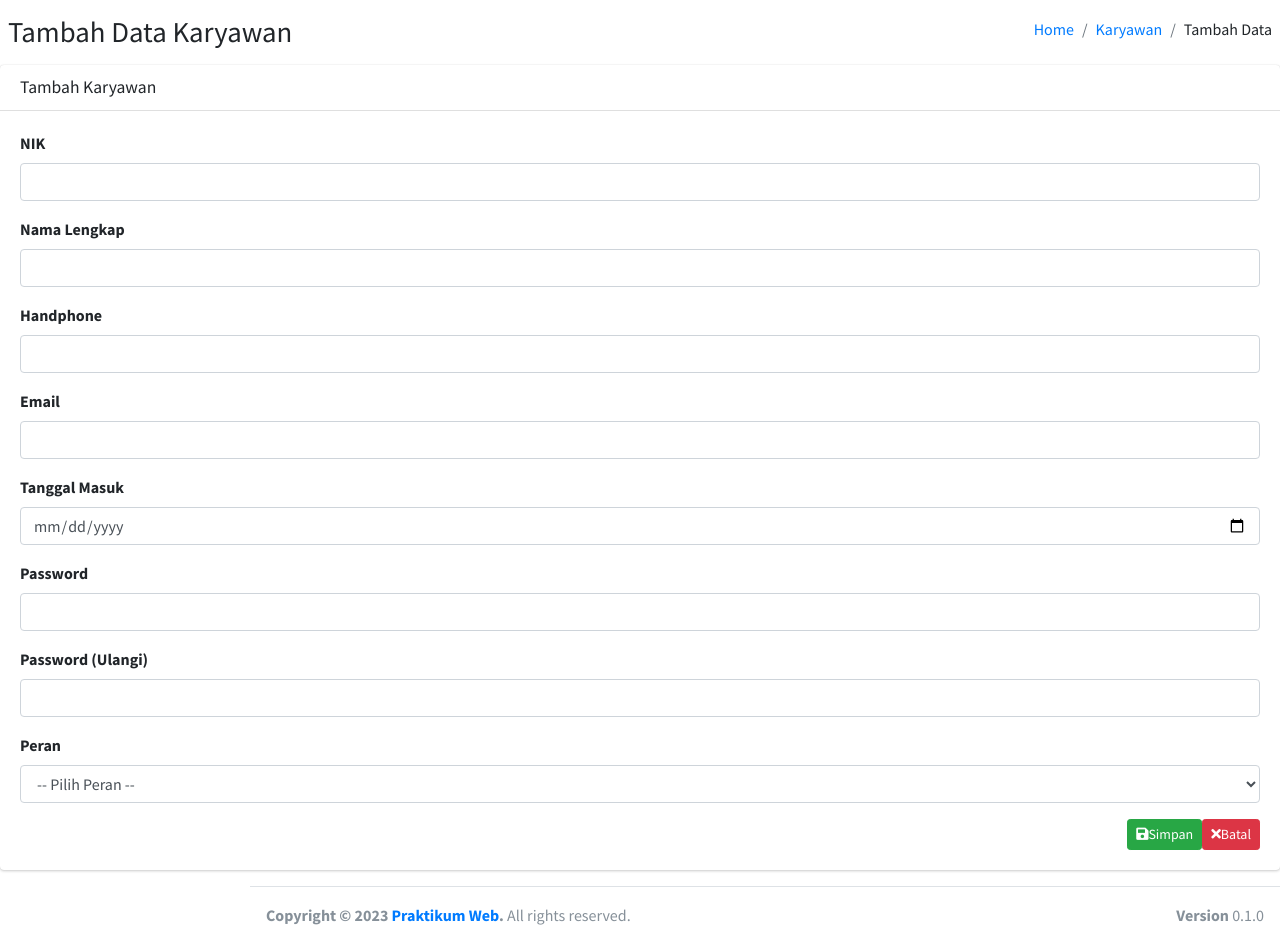
After one commit to rinaapriani/Praktikum-WEB-Sigasing-app, a PHP site: template pages/admin/karyawancreate.php in a window 1280 px wide. The commit adds this page. Run offline with PHP 8.4, Linux system fonts and the light colour scheme; the template is opened without the code that fills it, so the values that code supplies are empty; some libraries are stand-ins or nearby versions.

Commit message:
Membuat halaman tambah data karyawan dan pengguna

```diff
--- /dev/null
+++ b/pages/admin/karyawancreate.php
@@ -0,0 +1,153 @@
+<?php
+if (isset($_POST['button_create'])) {
+
+    $database = new Database();
+    $db = $database->getConnection();
+
+    $validasiSql = "SELECT * FROM karyawan WHERE nik = ?";
+    $stmt = $db->prepare($validasiSql);
+    $stmt->bindParam(1, $_POST['nik']);
+    $stmt->execute();
+    if($stmt->rowCount() > 0) {
+    ?>
+        <div class="alert alert-danger alert-dismissible">
+            <button type="button" class="close" data-dismiss="alert" aria-hidden="true"></button>
+            <h5><i class="icon fas fa-ban"></i>Gagal</h5>
+            NIK sama sudah ada
+        </div>
+    <?php
+    } else {
+        $validateSql = "SELECT * FROM pengguna WHERE username = ?";
+        $stmt = $db->prepare($validateSql);
+        $stmt->bindParam(1, $_POST['username']);
+        $stmt->execute();
+        if ($stmt->rowCount() > 0) {
+            ?>
+            <div class="alert alert-danger alert dismissible">
+                <button type="button" class="close" data-dismiss="alert" aria-hidden="true">x</button>
+                <h5><i class="icon fas fa-ban"></i>Gagal</h5>
+                Username sama sudah ada
+            </div>
+    <?php
+        } else {
+           if ($_POST['password'] != $_POST['password_ulangi']) {
+            ?>
+            <div class="alert alert-danger alert-dismissible">
+                <button type="button" class="close" data-dismiss="alert" aria-hidden="true">x</button>
+                <h5><i class="icon fas fa-ban"></i> Gagal</h5>
+                Password tidak sama
+            </div>
+    <?php
+           } else {
+            $md5Password = md5($_POST['password']);
+
+            $insertSQL = "INSERT INTO pengguna VALUES (NULL, ?, ?, ?, NULL)";
+            $stmt = $db->prepare($insertSQL);
+            $stmt->bindParam(1, $_POST['username']);
+            $stmt->bindParam(2, $md5Password);
+            $stmt->bindParam(3, $_POST['peran']);
+
+            if ($stmt->execute()) {
+
+                $pengguna_id = $db->lastInsertId();
+
+                $insertKaryawanSql = "INSERT INTO karyawan VALUES (NULL, ?, ?, ?, ?, ?, ?)";
+                $stmtKaryawan = $db->prepare($insertKaryawanSql);
+                $stmtKaryawan->bindParam(1, $_POST['nik']);
+                $stmtKaryawan->bindParam(2, $_POST['nama_lengkap']);
+                $stmtKaryawan->bindParam(3, $_POST['handphone']);
+                $stmtKaryawan->bindParam(4, $_POST['email']);
+                $stmtKaryawan->bindParam(5, $_POST['tanggal_masuk']);
+                $stmtKaryawan->bindParam(6, $pengguna_id);
+
+                if($stmtKaryawan->execute()) {
+                    $_SESSION['hasil'] = true;
+                    $_SESSION['pesan'] = "Berhasil simpan data";
+                } else {
+                    $_SESSION['hasil'] = false;
+                    $_SESSION['pesan'] = "Gagal simpan data";
+                }
+            } else {
+                $_SESSION['hasil'] = false;
+                $_SESSION['pesan'] = "Gagal simpan data";
+            }
+            echo "<meta http-equiv='refresh' content='0;url=?page=karyawanread'>";
+           }
+        }
+    }
+}
+?>
+
+<section class="content-header">
+    <div class="containerfluid">
+        <div class="row mb2">
+            <div class="col-sm-6">
+                <h1>Tambah Data Karyawan</h1>
+            </div>
+            <div class="col-sm-6">
+            <ol class="breadcrumb float-sm-right">
+                <li class="breadcrumb-item"><a href="?page=home">Home</a></li>
+                <li class="breadcrumb-item"><a href="?page=karyawanread">Karyawan</a></li>
+                <li class="breadcrumb-item">Tambah Data</li>
+            </ol>
+            </div>
+        </div>
+    </div>
+</section>
+<section class="content">
+    <div class="card">
+        <div class="card-header">
+            <h3 class="card-title">Tambah Karyawan</h3>
+        </div>
+        <div class="card-body">
+            <form method="POST">
+                <div class="form-group">
+                    <label for="nik">NIK</label>
+                    <input type="number" class="form-control" name="nik">
+                </div>
+                <div class="form-group">
+                    <label for="nama_lengkap">Nama Lengkap</label>
+                    <input type="text" class="form-control" name="nama_lengkap">
+                </div>
+                <div class="form-group">
+                    <label for="handphone">Handphone</label>
+                    <input type="number" class="form-control" name="handphone">
+                </div>
+                <div class="form-group">
+                    <label for="email">Email</label>
+                    <input type="text" class="form-control" name="email">
+                </div>
+                <div class="form-group">
+                    <label for="tanggal_masuk">Tanggal Masuk</label>
+                    <input type="date" class="form-control" name="tanggal_masuk">
+                </div>
+                <div class="form-group">
+                    <input type="hidden" class="form-control" name="username">
+                </div>
+                <div class="form-group">
+                    <label for="password">Password</label>
+                    <input type="text" class="form-control" name="password">
+                </div>
+                <div class="form-group">
+                    <label for="password_ulangi">Password (Ulangi)</label>
+                    <input type="text" class="form-control" name="password_ulangi">
+                </div>
+                <div class="form-group">
+                    <label for="peran">Peran</label>
+                    <select class="form-control" name="peran">
+                        <option value="">-- Pilih Peran --</option>
+                        <option value="ADMIN">ADMIN</option>
+                        <option value="USER">USER</option>
+                    </select>
+                </div>
+                <a href="?page=karyawanread" class="btn btn-danger btn-sm float-right">
+                    <i class="fa fa-times"></i>Batal
+                </a>
+                <button type="submit" name="button_create" class="btn btn-success btn-sm float-right">
+                    <i class="fa fa-save"></i>Simpan
+                </button>
+            </form>
+        </div>
+    </div>
+</section>
+<?php include_once "partials/scripts.php" ?>
--- a/routes.php
+++ b/routes.php
@@ -48,6 +48,12 @@ if (isset($_GET['page'])) {
         case 'karyawanread':
             file_exists('pages/admin/karyawanread.php') ? include 'pages/admin/karyawanread.php' : include "pages/404.php";
                 break;
+        case 'karyawancreate':
+            file_exists('pages/admin/karyawancreate.php') ? include 'pages/admin/karyawancreate.php' : include "pages/404.php";
+                break;
+        case 'karyawanupdate':
+            file_exists('pages/admin/karyawanupdate.php') ? include 'pages/admin/karyawanupdate.php' : include "pages/404.php";
+                break;
         default:
             include "pages/404.php";
     }
```
